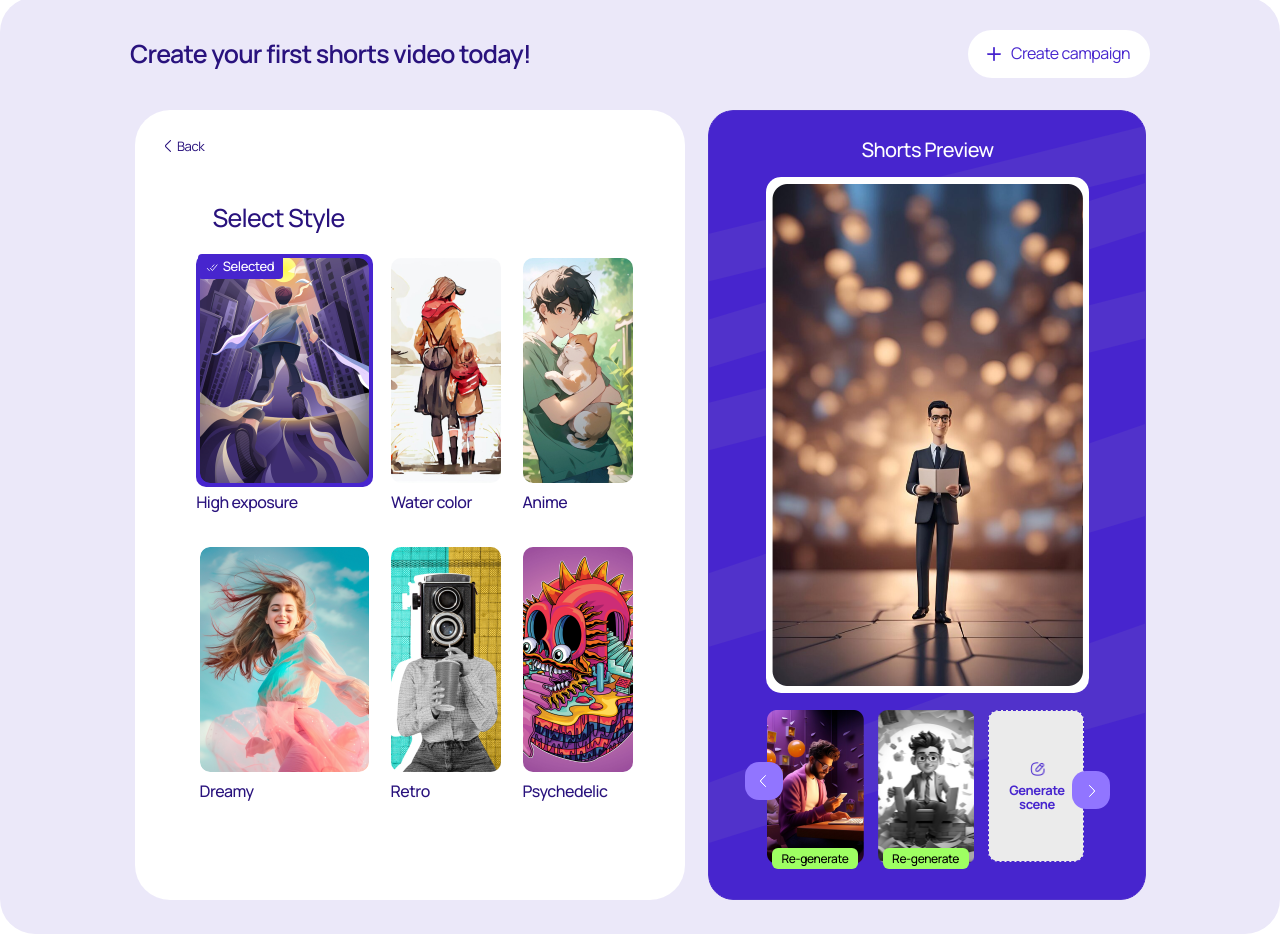
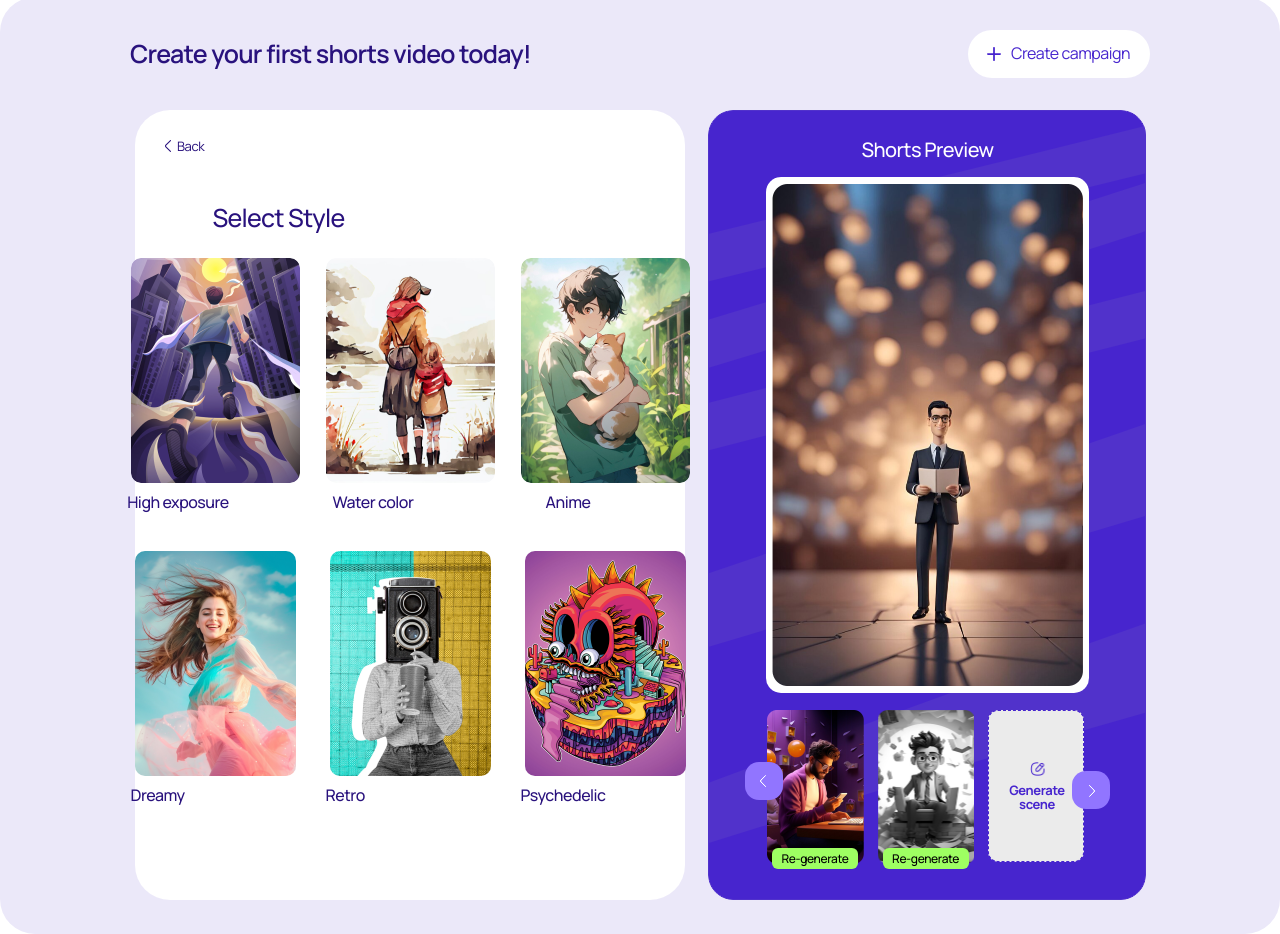
Before and after one commit to ishitabansal21/AI_SHORTS, a website built with Parcel: page Select style page/index.html in a window 1280 px wide. Shown: the part 77-1011 px from the top of the page. Built offline with nearby package versions, Linux system fonts and the light colour scheme.

Commit message:
new changes

```diff
--- a/Dashboardlight/index.css
+++ b/Dashboardlight/index.css
@@ -2010,6 +2010,10 @@
   padding: var(--padding-10xs-5) 0 0;
 }
 
+.dropdown-select {
+  color: var(--color-thistle);
+}
+
 @media screen and (max-width: 975px) {
   .prady-screen {
     flex-wrap: wrap;
--- a/Select style page/index.css
+++ b/Select style page/index.css
@@ -252,9 +252,14 @@
   height: 233px;
   position: relative;
   border-radius: var(--br-3xs);
-  background-color: var(--color-mediumblue);
+
   z-index: 3;
 }
+
+.image-bg {
+  background-color: var(--color-mediumblue);
+}
+
 .high-exposure {
   width: 103px;
   position: relative;
@@ -270,6 +275,7 @@
 .high-exposure-container {
   align-self: stretch;
   display: flex;
+  width: 100%;
   flex-direction: column;
   align-items: flex-start;
   justify-content: flex-start;
@@ -646,6 +652,7 @@
 .preview-player {
   align-self: stretch;
   padding: 0 var(--padding-xl) 0 var(--padding-2xl);
+  align-self: center;
 }
 .frame-child1 {
   position: absolute;
--- a/Select style page/index.html
+++ b/Select style page/index.html
@@ -80,7 +80,7 @@
                             src="./public/24101320-il2-1@2x.png"
                           />
 
-                          <div class="high-exposure-selected">
+                          <!-- <div class="high-exposure-selected">
                             <div class="high-exposure-selected-child"></div>
                             <div class="high-exposure-checkmark">
                               <img
@@ -91,66 +91,73 @@
                               />
                             </div>
                             <div class="selected">Selected</div>
-                          </div>
+                          </div> -->
                         </div>
                         <div class="high-exposure">High exposure</div>
                       </div>
                       <div class="dreamy-option">
-                        <div class="dreamy-container">
+                        <div class="high-exposure-container">
+                          <div class="high-exposure-inner">
+                            <div class="high-exposure-inner-child"></div>
                             <img
-                            class="il2-4-icon"
-                            loading="lazy"
+                              class="il2-1-icon"
                               alt=""
                               src="./public/24101320-il2-4@2x.png"
                             />
-
-                          <div class="dreamy">Dreamy</div>
+                          </div>
+                          <div class="high-exposure">Dreamy</div>
                         </div>
                       </div>
                     </div>
-                    <div class="more-styles">
-                      <div class="styles-row-one">
-                        <div class="styles-row-one-pair">
+                    <div class="high-exposure-option">
+                      <div class="high-exposure-container">
+                        <div class="high-exposure-inner">
+                          <div class="high-exposure-inner-child"></div>
                           <img
-                            class="il2-2-icon"
-                            loading="lazy"
+                            class="il2-1-icon"
                             alt=""
                             src="./public/24101320-il2-2@2x.png"
                           />
-
-                          <div class="water-color">Water color</div>
                         </div>
-                        <div class="styles-row-two-pair">
+                        <div class="high-exposure">Water color</div>
+                      </div>
+                      <div class="dreamy-option">
+                        <div class="high-exposure-container">
+                          <div class="high-exposure-inner">
+                            <div class="high-exposure-inner-child"></div>
                             <img
-                            class="il2-3-icon"
-                            loading="lazy"
+                              class="il2-1-icon"
+                              alt=""
+                              src="./public/24101320-il2-5@2x.png"
+                            />
+                          </div>
+                          <div class="high-exposure">Retro</div>
+                        </div>
+                      </div>
+                    </div>
+                    <div class="high-exposure-option">
+                      <div class="high-exposure-container">
+                        <div class="high-exposure-inner">
+                          <div class="high-exposure-inner-child"></div>
+                          <img
+                            class="il2-1-icon"
                             alt=""
                             src="./public/24101320-il2-3@2x.png"
                           />
-
-                          <div class="anime">Anime</div>
                         </div>
+                        <div class="high-exposure">Anime</div>
                       </div>
-                      <div class="styles-row-one1">
-                        <div class="il2-5-parent">
+                      <div class="dreamy-option">
+                        <div class="high-exposure-container">
+                          <div class="high-exposure-inner">
+                            <div class="high-exposure-inner-child"></div>
                             <img
-                            class="il2-5-icon"
-                            loading="lazy"
-                            alt=""
-                            src="./public/24101320-il2-5@2x.png"
-                          />
-
-                          <div class="retro">Retro</div>
-                        </div>
-                        <div class="il2-6-parent">
-                          <img
-                            class="il2-6-icon"
-                            loading="lazy"
+                              class="il2-1-icon"
                               alt=""
                               src="./public/24101320-il2-6@2x.png"
                             />
-
-                          <div class="psychedelic">Psychedelic</div>
+                          </div>
+                          <div class="high-exposure">Psychedelic</div>
                         </div>
                       </div>
                     </div>
@@ -300,6 +307,20 @@
         popupBox.classList.toggle("show");
         //document.body.classList.toggle("blur");
       });
+
+      var divs = document.querySelectorAll(".high-exposure-inner");
+
+      // Add click event listener to each div
+      divs.forEach(function (div) {
+        div.addEventListener("click", function () {
+          divs.forEach(function (d) {
+            d.classList.remove("image-bg");
+          });
+
+          // Add 'image-bg' class to the clicked div
+          div.classList.add("image-bg");
+        });
+      });
     </script>
   </body>
 </html>
```
Also changed, not shown: Campaign AI prompt/index.css (+8 -1 lines), Campaign AI prompt/index.html (+26 -1 lines), Dashboardlight/index.html (+17 -3 lines). Lines whose indentation alone changed are shown as unchanged.
